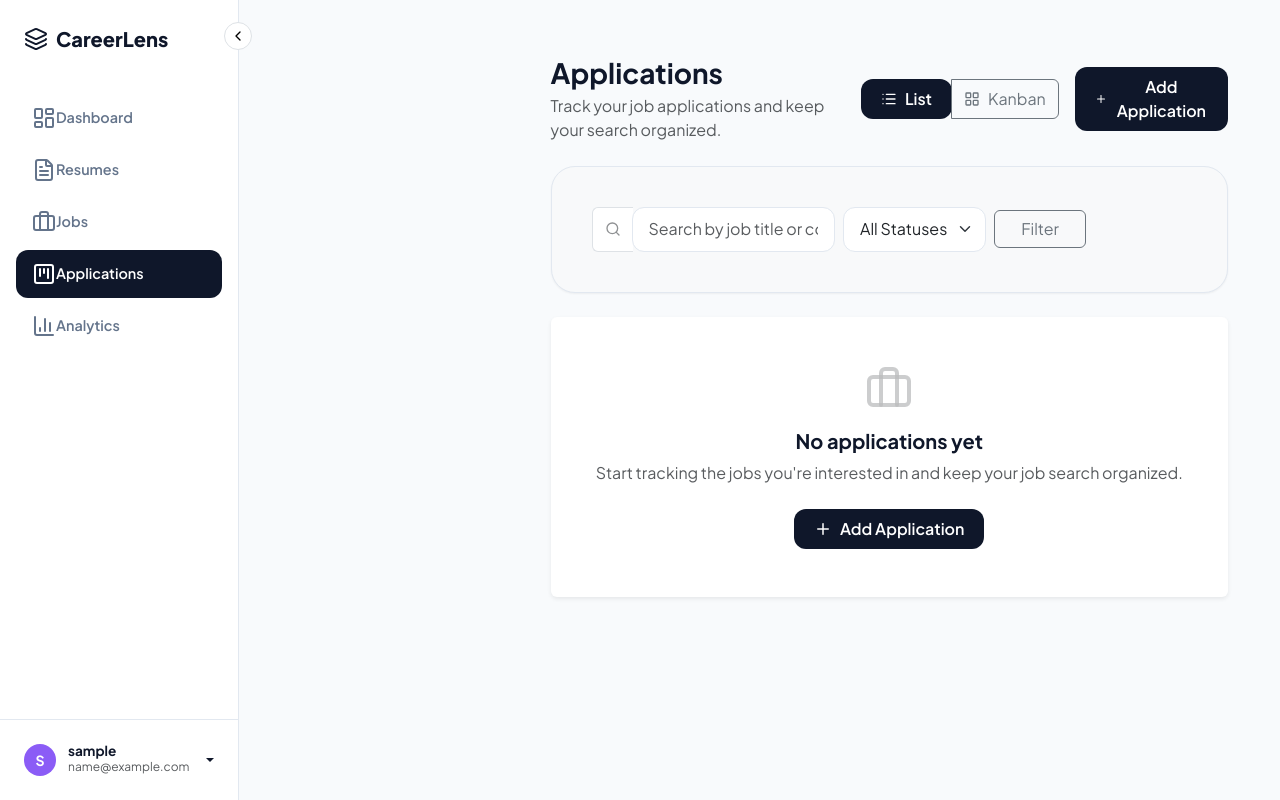
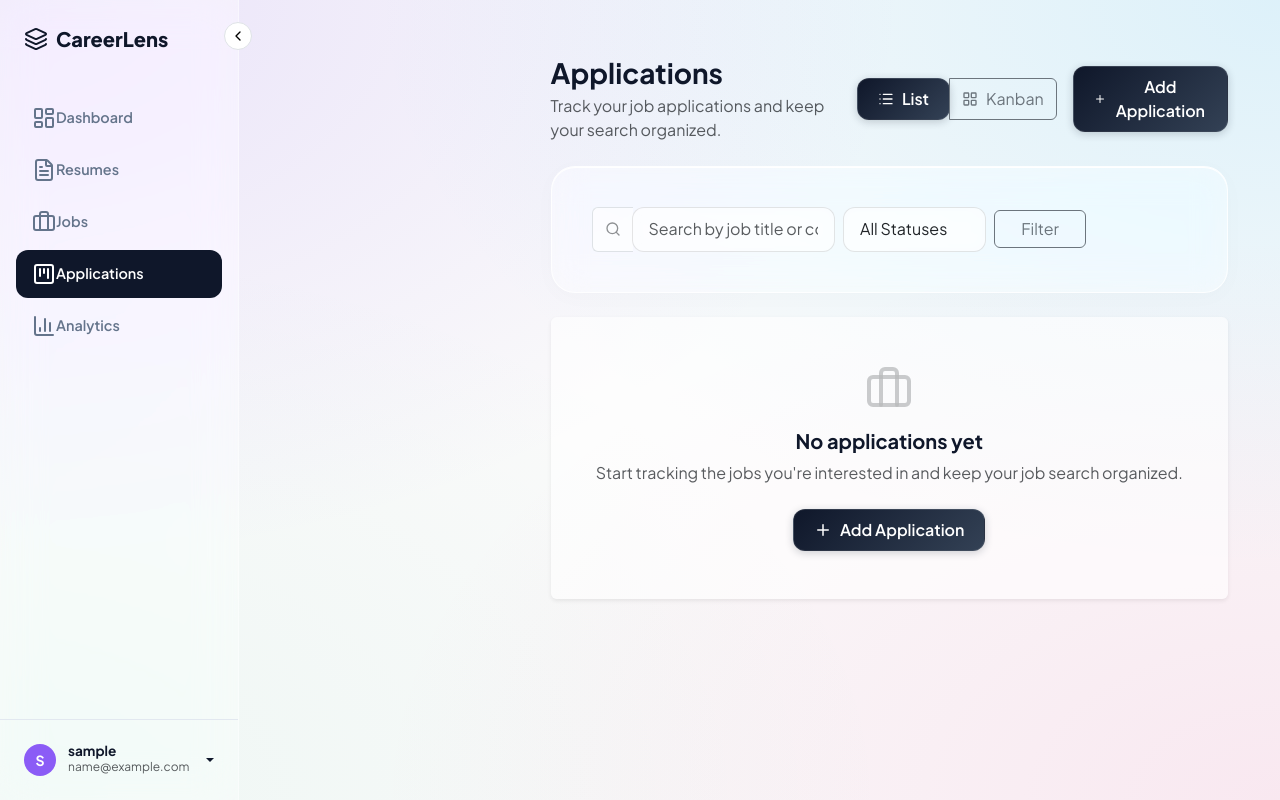
Before and after one commit to jainamja/CareerLens, a Django app: page /applications/ in a window 1280 px wide. Run offline with Django 5.2, Linux system fonts and the light colour scheme; the visitor is signed in with stand-in values (Sample User, id 1); data that the repository does not hold is empty; some libraries are stand-ins or nearby versions.

Commit message:
UI/UX: Apple/Vercel style Glassmorphism update

```diff
--- /dev/null
+++ b/static/css/vercel-theme.css
@@ -0,0 +1,91 @@
+/* -------------------------------------------------------------
+   "Apple/Vercel" Glassmorphism UI Overrides
+   ------------------------------------------------------------- */
+
+/* 1. The Ambient Gradient Background */
+body {
+    background-color: #fafafa !important;
+    background-image:
+        radial-gradient(at 0% 0%, rgba(139, 92, 246, 0.15) 0px, transparent 50%),
+        radial-gradient(at 100% 0%, rgba(56, 189, 248, 0.15) 0px, transparent 50%),
+        radial-gradient(at 100% 100%, rgba(236, 72, 153, 0.1) 0px, transparent 50%),
+        radial-gradient(at 0% 100%, rgba(16, 185, 129, 0.05) 0px, transparent 50%) !important;
+    background-attachment: fixed !important;
+    background-size: cover !important;
+}
+
+#main-content {
+    background-color: transparent !important;
+}
+
+/* 2. Frosted Glass Sidebar */
+#sidebar {
+    background-color: rgba(255, 255, 255, 0.4) !important;
+    backdrop-filter: blur(20px) saturate(180%) !important;
+    -webkit-backdrop-filter: blur(20px) saturate(180%) !important;
+    border-right: 1px solid rgba(255, 255, 255, 0.4) !important;
+}
+
+/* 3. Glassy Page Header */
+.page-header {
+    background-color: rgba(255, 255, 255, 0.5) !important;
+    backdrop-filter: blur(20px) saturate(180%) !important;
+    -webkit-backdrop-filter: blur(20px) saturate(180%) !important;
+    border-bottom: 1px solid rgba(255, 255, 255, 0.4) !important;
+}
+
+/* 4. Glassmorphism Bento Cards */
+.bento-card, .bento-card-no-hover, .card {
+    background: rgba(255, 255, 255, 0.6) !important;
+    backdrop-filter: blur(16px) saturate(180%) !important;
+    -webkit-backdrop-filter: blur(16px) saturate(180%) !important;
+    border: 1px solid rgba(255, 255, 255, 0.8) !important;
+    box-shadow: 0 4px 24px rgba(0, 0, 0, 0.02), inset 0 1px 0 rgba(255, 255, 255, 1) !important;
+    transition: all 0.3s cubic-bezier(0.4, 0, 0.2, 1) !important;
+}
+
+.bento-card:hover {
+    background: rgba(255, 255, 255, 0.8) !important;
+    box-shadow: 0 12px 32px rgba(139, 92, 246, 0.08), inset 0 1px 0 rgba(255, 255, 255, 1) !important;
+    transform: translateY(-3px) scale(1.01) !important;
+    border: 1px solid rgba(139, 92, 246, 0.2) !important;
+}
+
+/* 5. Inputs & Forms */
+.form-control-modern, .form-control, .form-select {
+    background: rgba(255, 255, 255, 0.5) !important;
+    backdrop-filter: blur(8px) !important;
+    border: 1px solid rgba(0, 0, 0, 0.1) !important;
+    transition: all 0.2s ease !important;
+}
+
+.form-control-modern:focus, .form-control:focus, .form-select:focus {
+    background: rgba(255, 255, 255, 0.9) !important;
+    border-color: rgba(139, 92, 246, 0.5) !important;
+    box-shadow: 0 0 0 4px rgba(139, 92, 246, 0.1) !important;
+}
+
+/* 6. Buttons */
+.btn-primary, .btn-modern {
+    background: linear-gradient(135deg, #0F172A 0%, #334155 100%) !important;
+    border: 1px solid rgba(255,255,255,0.1) !important;
+    box-shadow: 0 2px 8px rgba(15, 23, 42, 0.2) !important;
+}
+.btn-primary:hover, .btn-modern:hover {
+    box-shadow: 0 8px 16px rgba(15, 23, 42, 0.3) !important;
+    transform: translateY(-2px) !important;
+}
+
+/* 7. Sub-elements / Nested Cards */
+.bg-light {
+    background-color: rgba(255, 255, 255, 0.4) !important;
+}
+.bg-white {
+    background-color: rgba(255, 255, 255, 0.6) !important;
+}
+
+/* 8. Text selection for that extra polish */
+::selection {
+    background-color: rgba(139, 92, 246, 0.3);
+    color: #0F172A;
+}
--- a/templates/base.html
+++ b/templates/base.html
@@ -16,6 +16,9 @@
 
     <!-- Custom Theme -->
     <link rel="stylesheet" href="{% static 'css/careerlens-theme.css' %}">
+
+    <!-- Vercel Glassmorphism Add-on -->
+    <link rel="stylesheet" href="{% static 'css/vercel-theme.css' %}">
 
     <!-- Lucide Icons -->
     <script src="https://unpkg.com/lucide@latest"></script>
```
